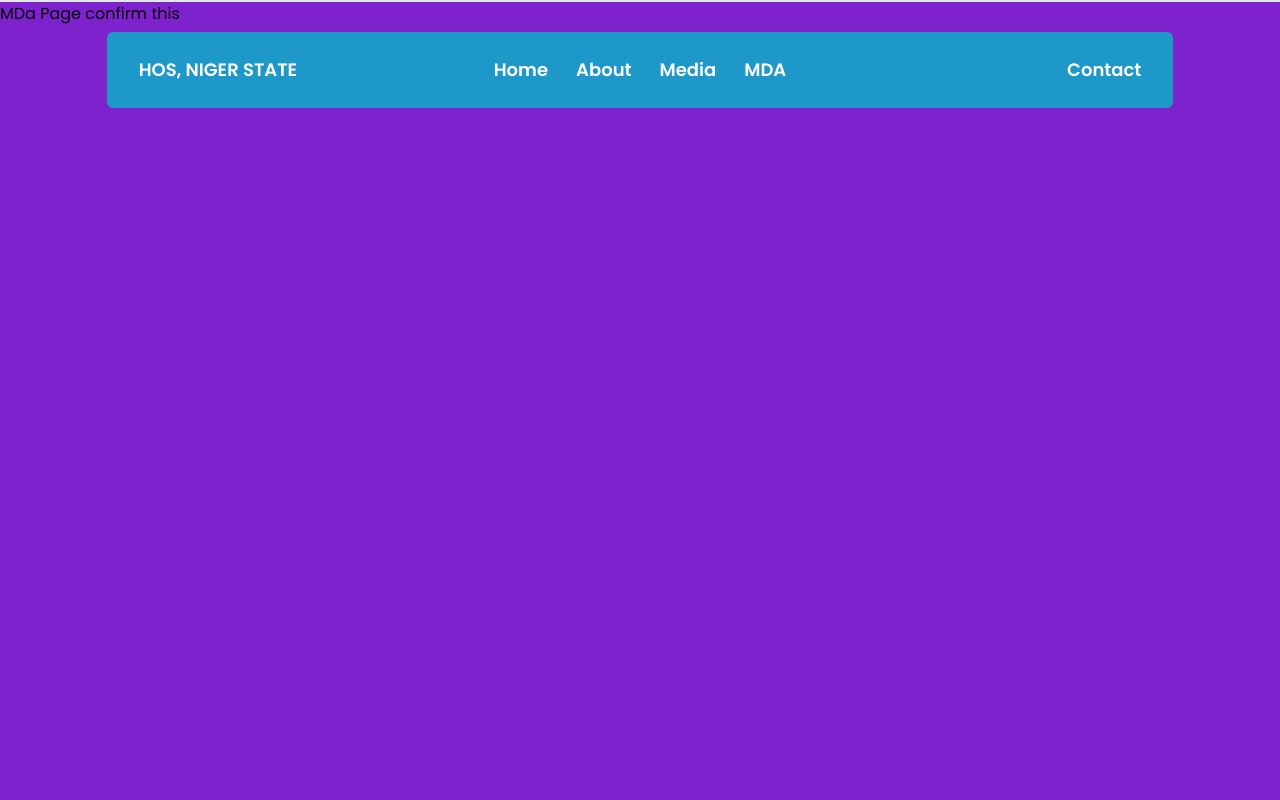
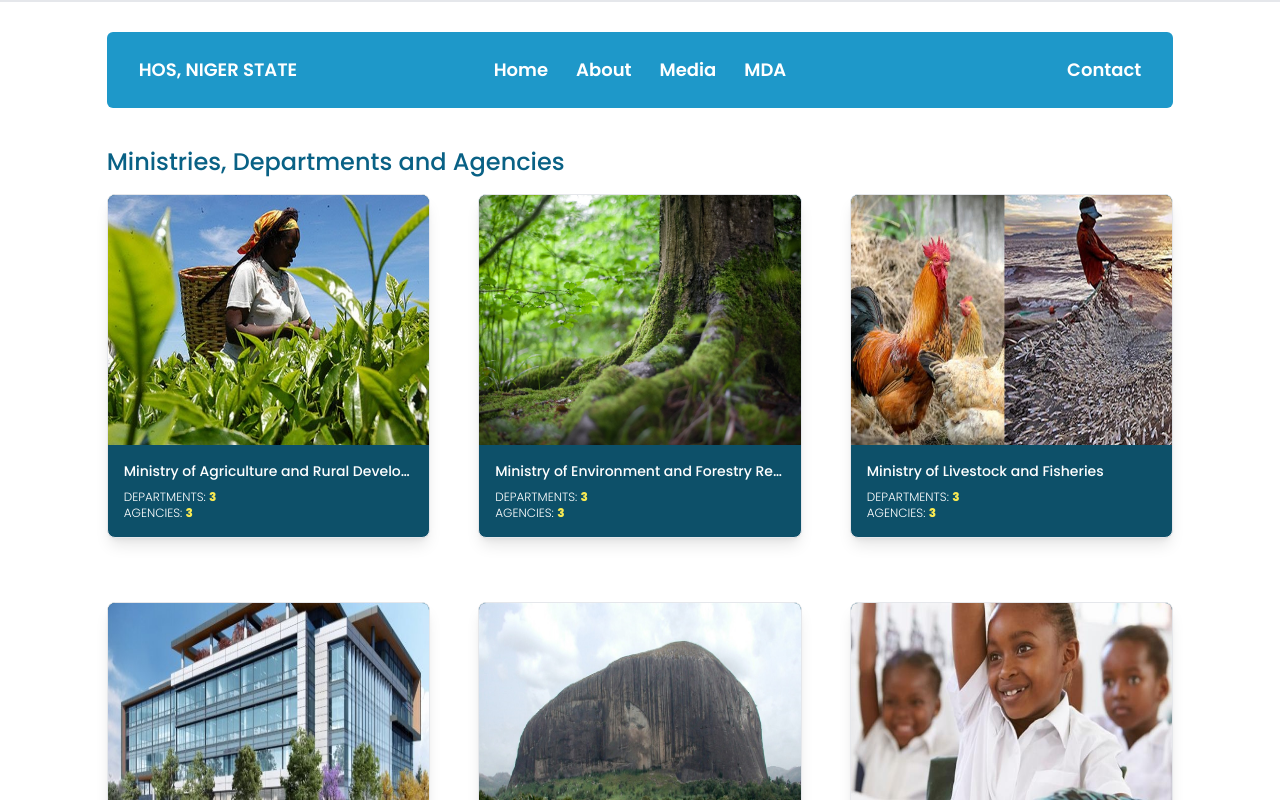
Before and after one commit to 3Deez/hos, a Next.js app: page /mda in a window 1280 px wide. Shown: the top 800 px of the page. Built offline with nearby package versions, Linux system fonts and the light colour scheme.

Commit message:
chore: mda page

```diff
--- a/src/app/mda/page.tsx
+++ b/src/app/mda/page.tsx
@@ -1,7 +1,34 @@
-import React from "react";
+import { Card } from '@/components/Card/Card'
+import { MDAs } from '@/lib/data'
+import { NextPage } from 'next'
+import Image from 'next/image'
+import React, { FC } from 'react'
+import { MDAMeticProps } from './mda.interface'
 
-function Page() {
-  return <div className='h-screen bg-purple-700'>MDa Page confirm this</div>;
+const MDAMetric: FC<MDAMeticProps> = ({ label, total }) => (
+  <div>
+    {label.toUpperCase()}: <span className='font-extrabold text-yellow'>{total}</span>
+  </div>
+)
+
+const Page: NextPage = () => {
+  return (
+    <div className='mx-auto mb-20 h-full w-10/12 pt-36'>
+      <div className='mb-4 text-2xl font-medium text-secondary'>Ministries, Departments and Agencies</div>
+      <div className='grid grid-cols-1 gap-x-12 gap-y-16 sm:grid-cols-2 lg:grid-cols-3'>
+        {MDAs.map(({ agencies, dept, id, img, title }) => (
+          <Card key={id} className='overflow-hidden bg-dark-blue text-white'>
+            <Image src={`/images/${img}`} quality={100} style={{ height: 250, width: '100%' }} width='100' height='100' alt='hos' />
+            <div className=' p-4 text-xs font-light'>
+              <div className='mb-2 overflow-hidden text-ellipsis whitespace-nowrap text-sm font-medium'>{title}</div>
+              <MDAMetric label='Departments' total={dept} />
+              <MDAMetric label='Agencies' total={agencies} />
+            </div>
+          </Card>
+        ))}
+      </div>
+    </div>
+  )
 }
 
-export default Page;
+export default Page
--- /dev/null
+++ b/src/components/Card/Card.tsx
@@ -0,0 +1,6 @@
+import { FC, ReactNode } from 'react'
+import cx from 'classnames'
+
+export const Card: FC<{ children: ReactNode; className?: string }> = ({ children, className }) => {
+  return <div className={cx(className, 'rounded-lg border shadow-lg')}>{children}</div>
+}
```
